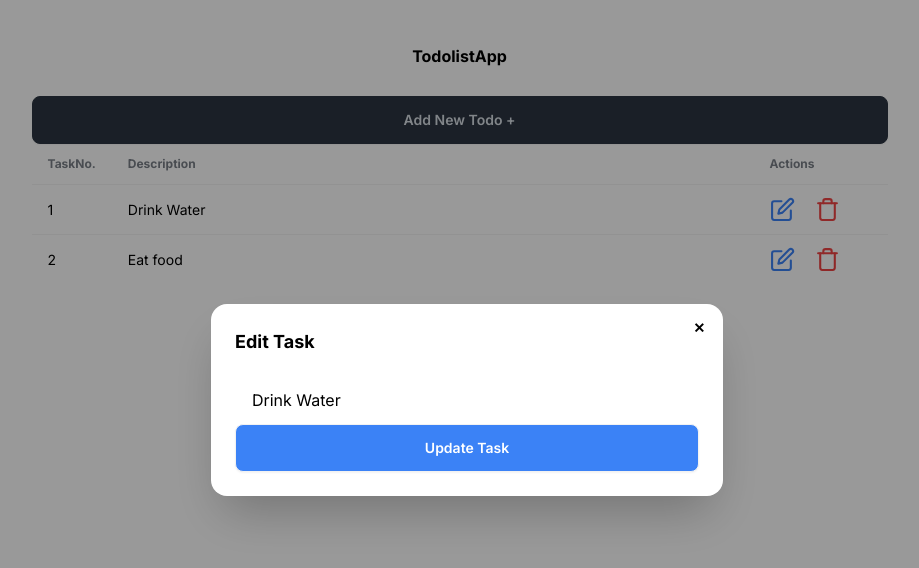
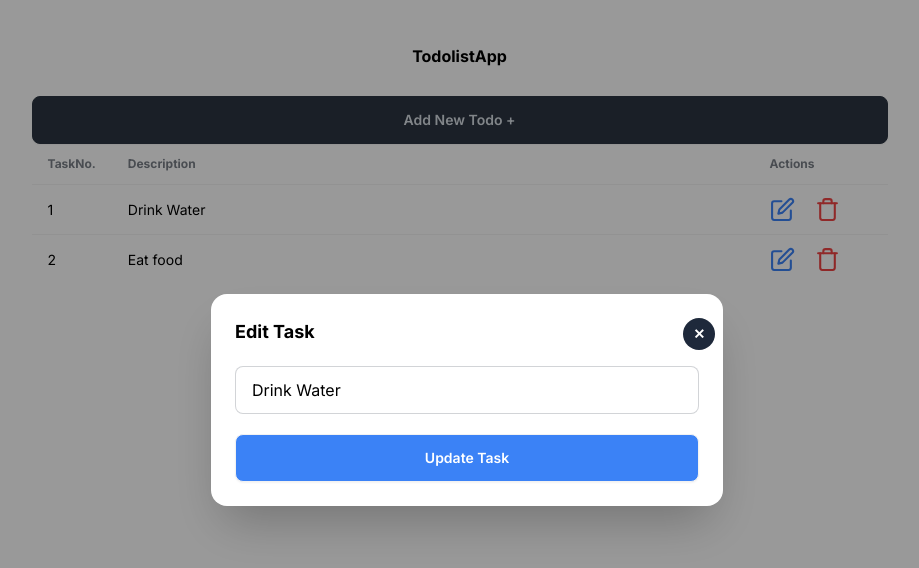
Before and after one commit to zeeshanhaider5121472/nestjs-todolist, a Next.js app: page / in a window 1280 px wide. Both pictures are taken after a click on the icon 962 px from the left and 209 px from the top of the page. Shown: the top 568 px of the page, without its empty margins (173-1092 px from the left). Built offline with nearby package versions, Linux system fonts and the light colour scheme; data requests are answered from the project's data file.

Commit message:
ui changes

```diff
--- a/src/app/components/Modaledit.tsx
+++ b/src/app/components/Modaledit.tsx
@@ -16,7 +16,7 @@ const Modaledit: React.FC<TaskProps> = ({
         <form method="dialog">
           <button
             onClick={() => setModalOpen(false)}
-            className="btn btn-sm btn-circle btn-ghost absolute right-2 top-2"
+            className="btn btn-sm btn-circle btn-ghost absolute right-2 top-2 mt-4 bg-slate-800 text-white"
           >
             ✕
           </button>
--- a/src/app/components/Task.tsx
+++ b/src/app/components/Task.tsx
@@ -79,7 +79,7 @@ export const Task: React.FC<TaskProps> = ({ task }) => {
           modalOpen={modalOpen}
           setModalOpen={setModalOpen}
         >
-          <h3 className="font-bold text-lg items-start">Edit Task</h3>
+          <h3 className="font-bold text-lg ">Edit Task</h3>
           <form
             onSubmit={handleUpdateTodo}
             className="flex flex-col mt-5 items-center"
@@ -87,7 +87,7 @@ export const Task: React.FC<TaskProps> = ({ task }) => {
             <input
               value={updatedTaskValue}
               onChange={(e) => setUpdatedTaskValue(e.target.value)}
-              className="input w-full"
+              className="input w-full input-bordered mb-5"
               type="text"
               placeholder="Edit your task"
             />
```
